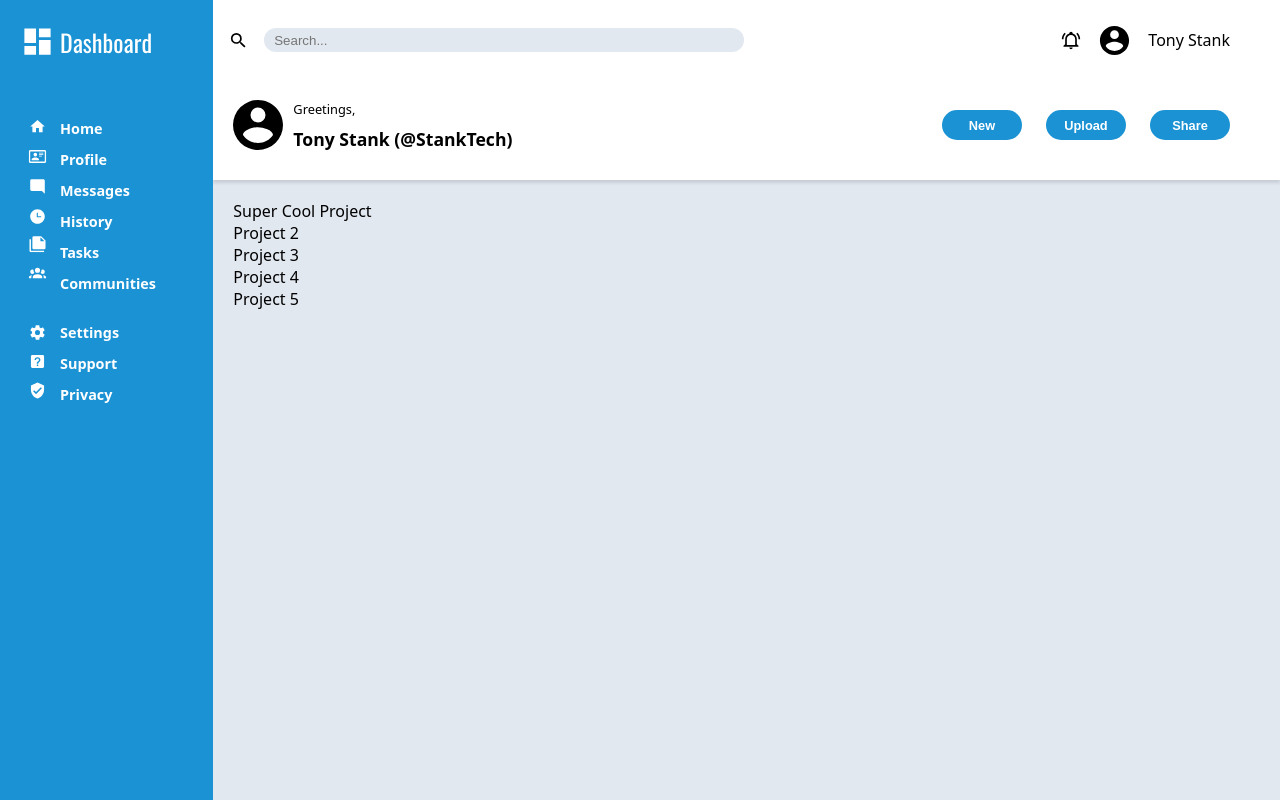
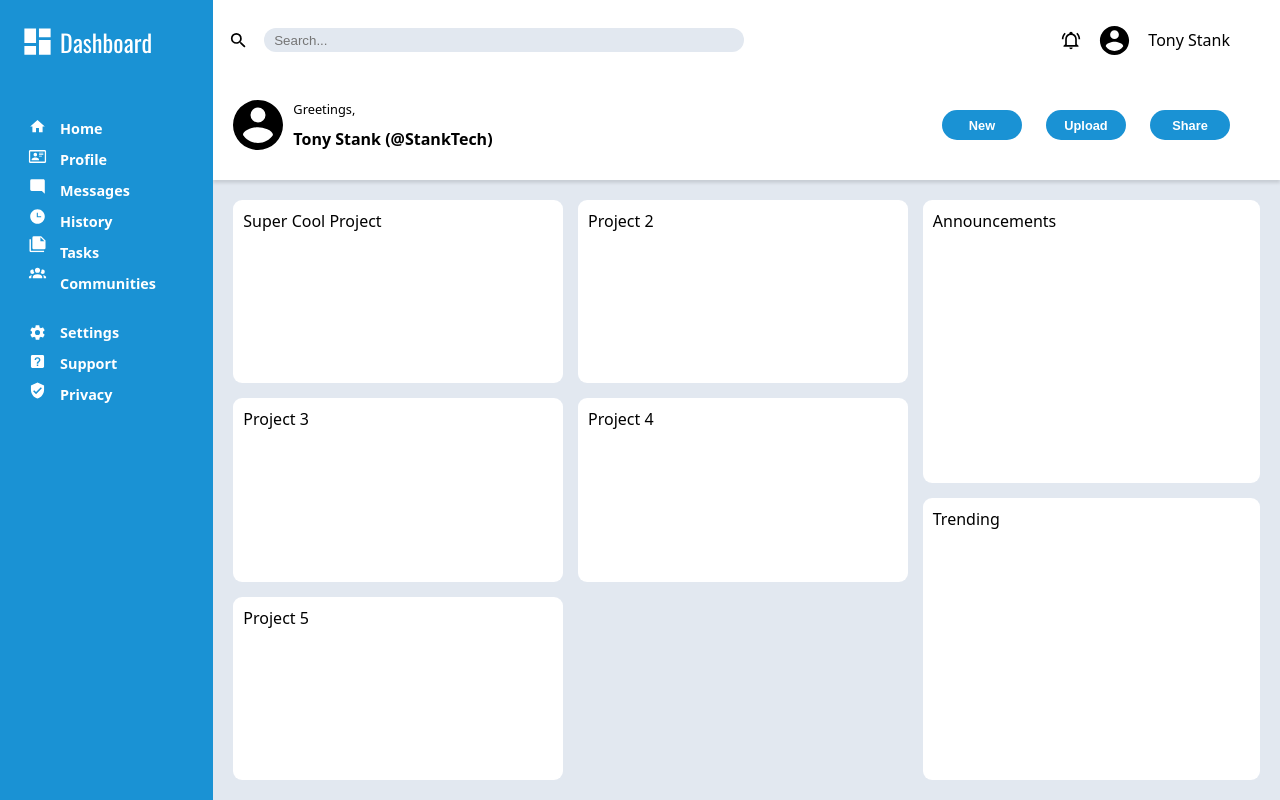
Before and after one commit to DR7262/admin-dashboard, a plain HTML site: page index.html in a window 1280 px wide. Drawn offline with Linux system fonts and the light colour scheme.

Commit message:
Set up first pass at content layout style

```diff
--- a/index.html
+++ b/index.html
@@ -65,15 +65,25 @@
             </div>
             <div class="content">
                 <div class="projects">
-                    <div class="project">Super Cool Project</div>
-                    <div class="project">Project 2</div>
-                    <div class="project">Project 3</div>
-                    <div class="project">Project 4</div>
-                    <div class="project">Project 5</div>
+                    <div class="card">
+                        <div class="project">Super Cool Project</div>
+                    </div>
+                    <div class="card">
+                        <div class="project">Project 2</div>
+                    </div>
+                    <div class="card">
+                        <div class="project">Project 3</div>
+                    </div>
+                    <div class="card">
+                        <div class="project">Project 4</div>
+                    </div>
+                    <div class="card">
+                        <div class="project">Project 5</div>
+                    </div>
                 </div>
                 <div class="news">
-                    <div class="announcements"></div>
-                    <div class="trending"></div>
+                    <div class="announcements">Announcements</div>
+                    <div class="trending">Trending</div>
                 </div>
             </div>
         </div>
--- a/styles.css
+++ b/styles.css
@@ -6,6 +6,7 @@
 :root {
     --main-color: rgb(26,146,212);
     --secondary-color: rgb(226,232,240);
+    --accent-color: rgb(240,180,41);
 }
 
 html {
@@ -211,8 +212,8 @@ body {
 .userDisplay {
     margin: 1px;
     grid-column: 2 / 3;
-    font-weight: 800;
-    font-size: 1.1rem;
+    font-weight: 600;
+    font-size: 1rem;
 }
 
 .message,
@@ -241,4 +242,26 @@ body {
 .content {
     padding: 20px;
     background-color: var(--secondary-color);
+    display: grid;
+    grid-template-columns: 2fr 1fr;
+    gap: 15px;
 }
+
+.projects {
+    display: grid;
+    grid-template-columns: repeat(auto-fit, minmax(250px, 1fr));
+    gap: 15px;
+    overflow: scroll;
+}
+
+.card,
+.news div {
+    border-radius: 9px;
+    background-color: white;
+    padding: 10px;
+}
+
+.news {
+    display: grid;
+    gap: 15px;
+}
```
